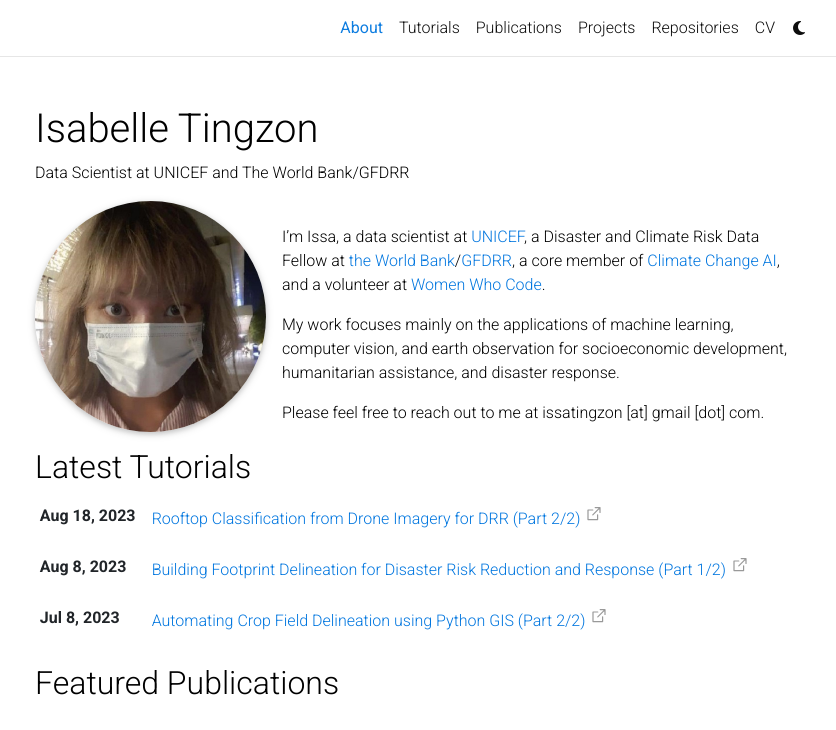
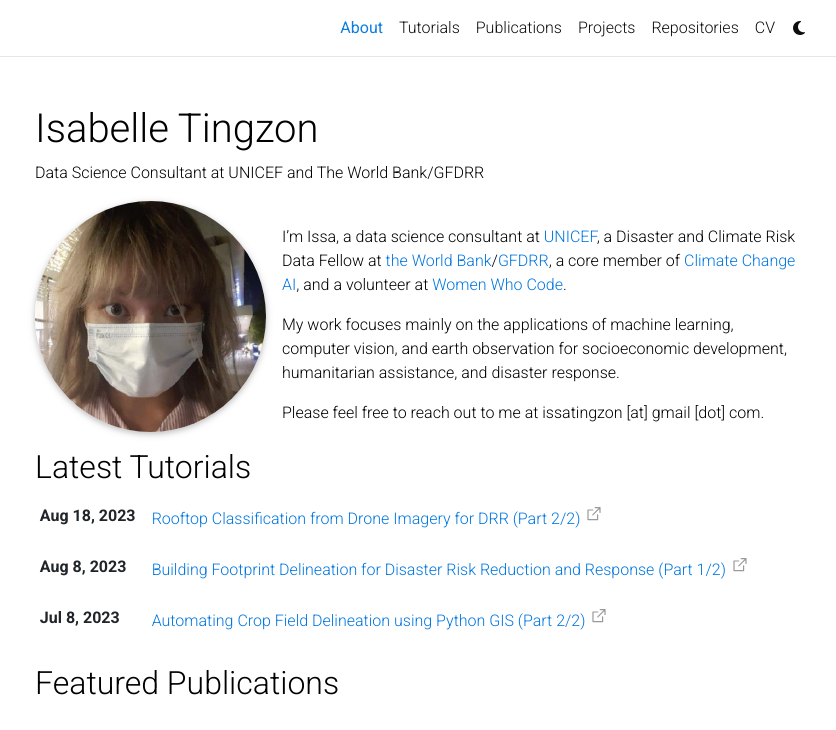
Before and after one commit to issa-tingzon/issa-tingzon.github.io, a Jekyll site: the page built from _pages/about.md, in a window 1280 px wide and 1000 px high, cut to the strip 0-730 px from the top of the window. Shown: the whole strip, without its empty margins (220-1056 px from the left). Built offline with Jekyll 4.4.1, drawn with Linux system fonts in a browser that asks for light colours; full-size pictures stand in for the smaller copies a plugin makes; comment, search, counter and statistics services are not loaded; a style sheet for code colours, icons or effects is not loaded.

Commit message:
Update personal profile

```diff
--- a/_pages/about.md
+++ b/_pages/about.md
@@ -2,7 +2,7 @@
 layout: about
 title: About
 permalink: /
-subtitle: Data Scientist at UNICEF and The World Bank/GFDRR
+subtitle: Data Science Consultant at UNICEF and The World Bank/GFDRR
 
 profile:
   align: left
@@ -16,7 +16,7 @@ selected_papers: true # includes a list of papers marked as "selected={true}"
 social: true  # includes social icons at the bottom of the page
 ---
 <br>
-I'm Issa, a data scientist at <a href='https://www.unicef.org/'>UNICEF</a>, a Disaster and Climate Risk Data Fellow at <a href='https://www.worldbank.org/en/home'>the World Bank</a>/<a href='https://www.gfdrr.org/en'>GFDRR</a>, a core member of <a href='https://www.climatechange.ai/'>Climate Change AI</a>, and a volunteer at <a href='https://www.womenwhocode.com/manila/about'>Women Who Code</a>.
+I'm Issa, a data science consultant at <a href='https://www.unicef.org/'>UNICEF</a>, a Disaster and Climate Risk Data Fellow at <a href='https://www.worldbank.org/en/home'>the World Bank</a>/<a href='https://www.gfdrr.org/en'>GFDRR</a>, a core member of <a href='https://www.climatechange.ai/'>Climate Change AI</a>, and a volunteer at <a href='https://www.womenwhocode.com/manila/about'>Women Who Code</a>.
 
 My work focuses mainly on the applications of machine learning, computer vision, and earth observation for socioeconomic development, humanitarian assistance, and disaster response.
 
```
Also changed, not shown: _projects/2_project .md (+1 -1 lines), _projects/6_project.md (+1 -1 lines).
